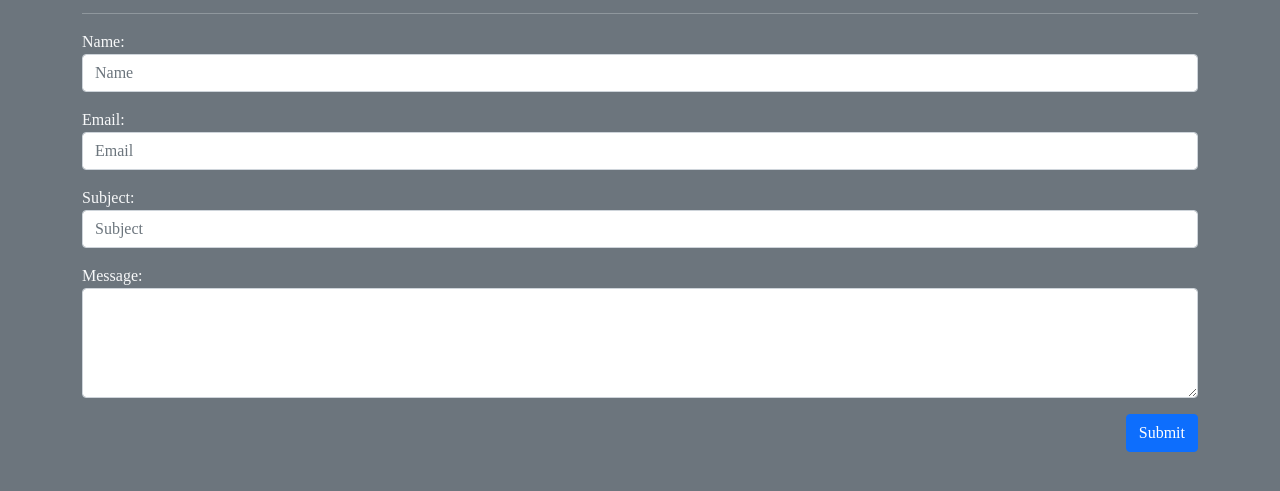
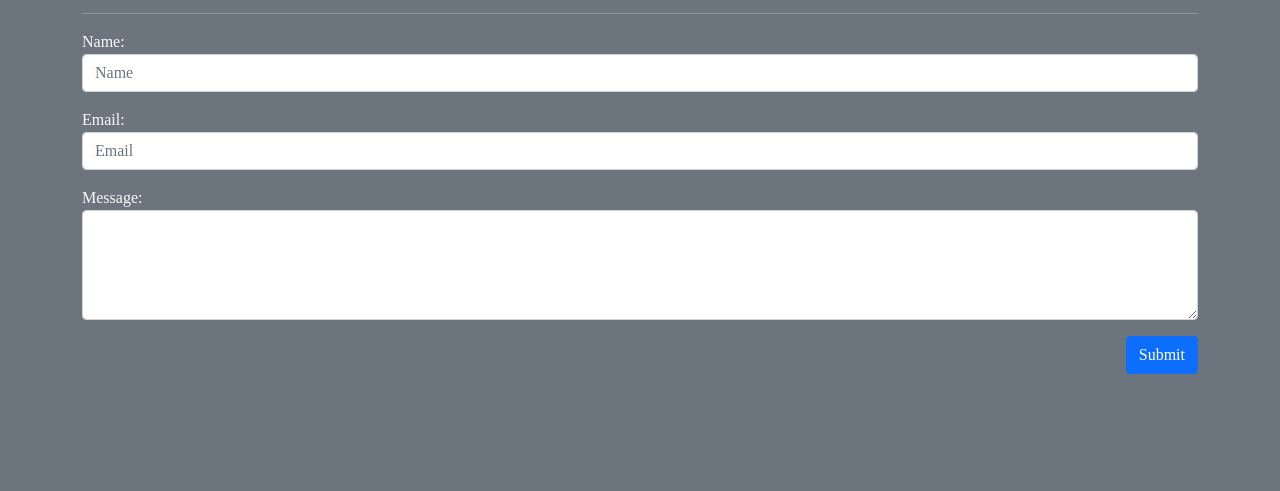
Before and after one commit to jporr0122/Portfolio, a plain HTML site: page contact.html in a window 1280 px wide. Shown: the part 179-670 px from the top of the page. Drawn offline with Linux system fonts and the light colour scheme; files whose address does not match are found by name.

Commit message:
Contact Update

```diff
--- a/contact.html
+++ b/contact.html
@@ -55,7 +55,7 @@
 				Contact Me
 			</h1>
 			<hr>
-			<form>
+			<div id='contact-form'>
 				<div class="form-group mb-3">
 					<label>Name:</label>
 					<input class="form-control" type="text" id="name" placeholder="Name">
@@ -65,16 +65,14 @@
 					<input class="form-control" type="email" id="email" placeholder="Email">
 				</div>
 				<div class="form-group mb-3">
-					<label>Subject:</label>
-					<input class="form-control" type="subject" id="subject" placeholder="Subject">
-				</div>
-				<div class="form-group mb-3">
 					<label>Message:</label>
 					<textarea class="form-control" rows="4" id="message" placeholder="Message"> </textarea>
 				</div>
-				<button class='btn btn-primary float-end' type="submit"> Submit </button>
-			</form>
+				<button class='btn btn-primary float-end' id="submit" type="submit"> Submit </button>
+			</div>
 		</div>
+		<script src = 'scripts/form-model.js'></script>
+		<script src = 'scripts/form-controller.js'></script>
 
 		<!-- Bootstrap Bundle with Popper -->
 		<script src="scripts/bootstrap.bundle.min.js"></script>
```
